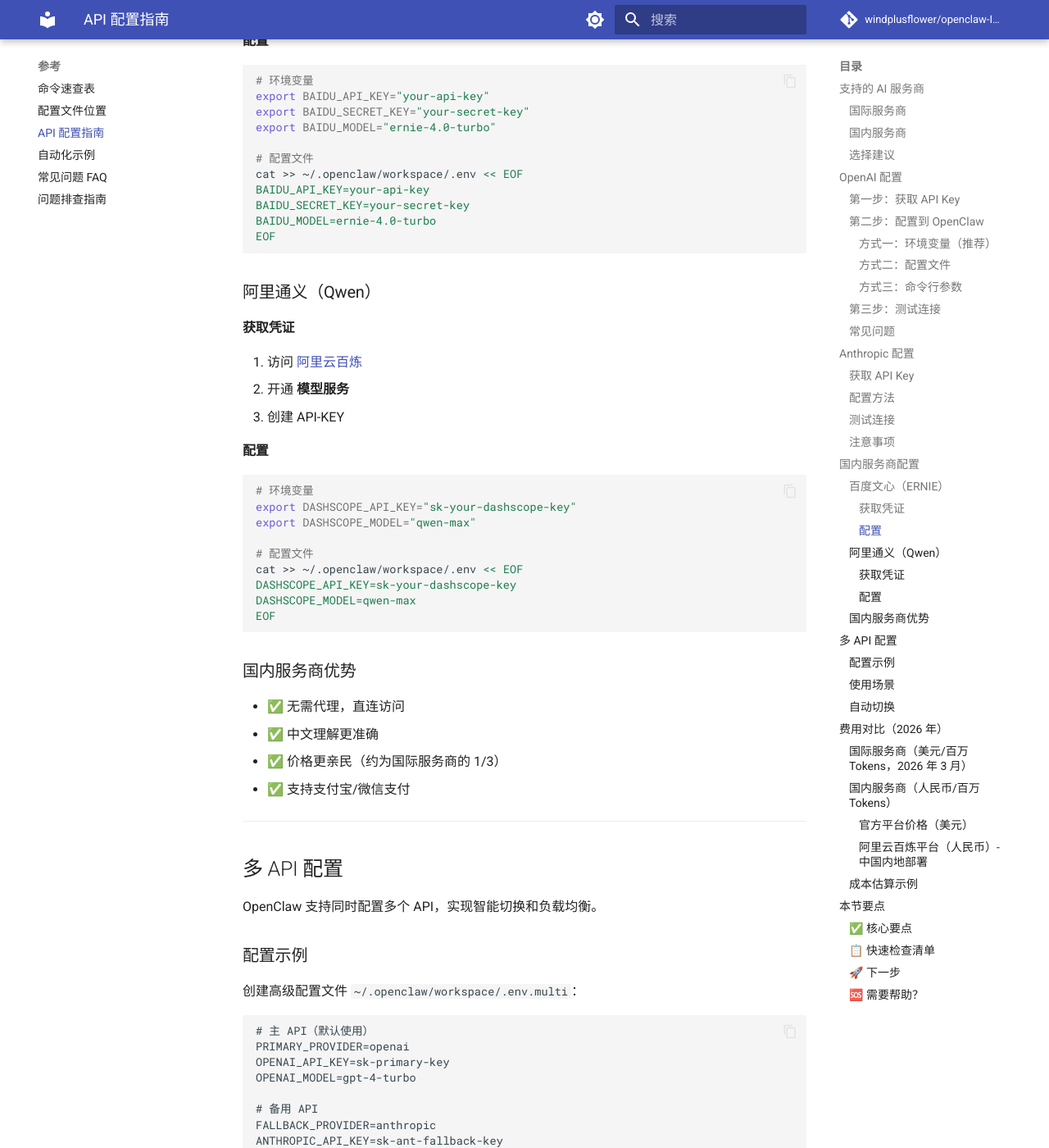
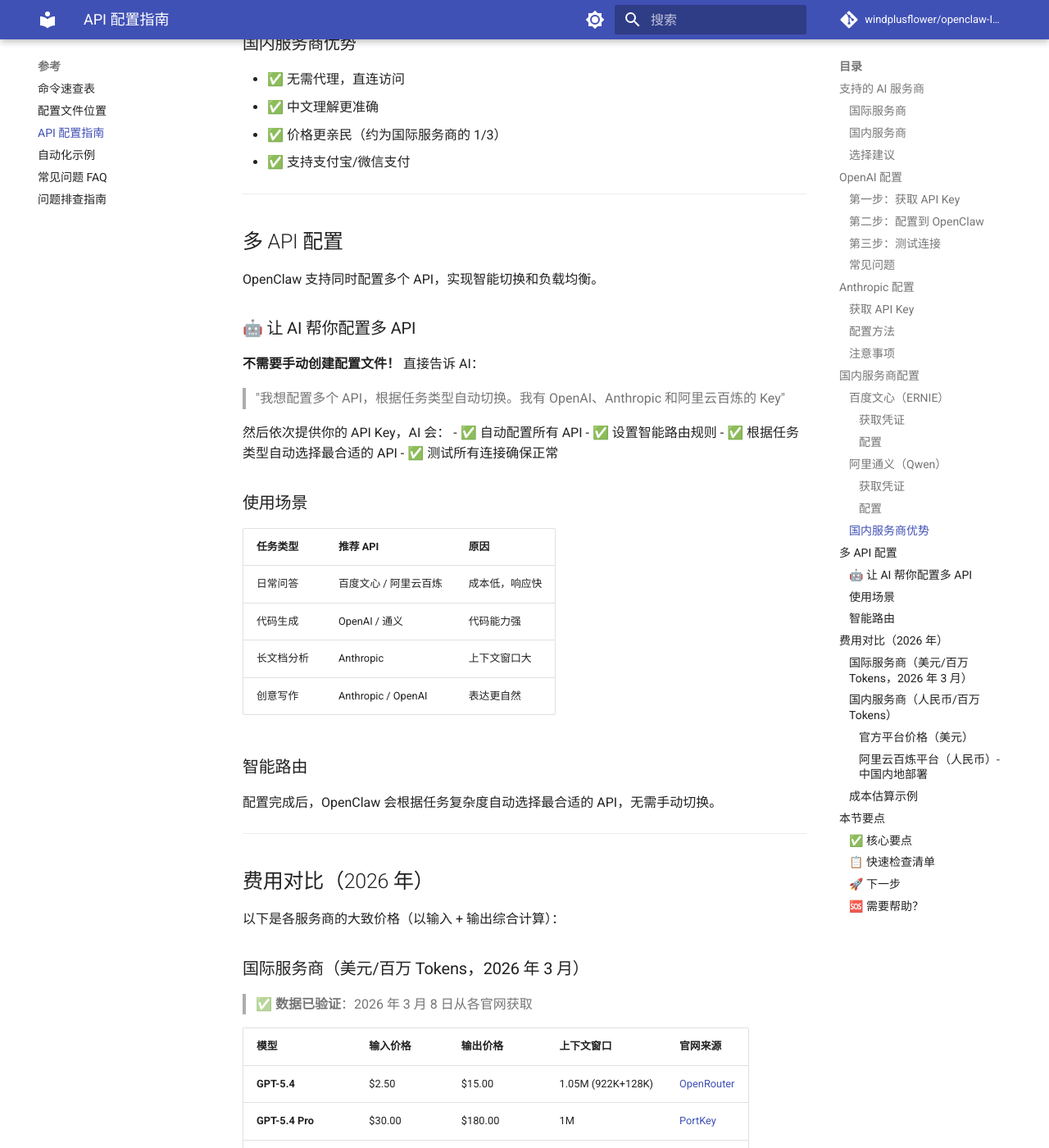
Before and after one commit to windplusflower/openclaw-Intro, an MkDocs documentation site: the page built from docs/03-reference/api-setup.md, in a window 1280 px wide and 1400 px high, scrolled down 4094 px. Shown: the whole window at 82% size. Built offline with MkDocs 1.6.1 and Material for MkDocs 9.7.7, drawn with Linux system fonts in a browser that asks for light colours; comment, search, counter and statistics services are not loaded; some of the changed text lies outside the part shown.

Commit message:
docs: 修改配置指南，引导用户让 AI 帮忙配置而非手动修改
- api-setup.md: 移除所有手动配置命令，改为引导用户让 AI 自动配置
- 02-token-concept.md: 更新 API Key 配置相关说明，强调让 AI 帮忙
- 核心理念：安装完成后，后续配置都让 AI 完成，用户只需提供 API Key

````diff
--- a/docs/03-reference/api-setup.md
+++ b/docs/03-reference/api-setup.md
@@ -50,58 +50,27 @@ OpenClaw 支持多种主流 AI 服务商，你可以根据需求选择：
 
 ### 第二步：配置到 OpenClaw
 
-OpenClaw 支持多种配置方式，选择最适合你的一种：
+**🤖 让 AI 帮你配置（推荐）**
 
-#### 方式一：环境变量（推荐）
+获取 API Key 后，**不需要手动修改任何配置文件**！直接告诉你的 AI 助手：
 
-在终端执行以下命令：
+> "我刚拿到了 OpenAI 的 API Key，帮我配置一下"
 
-```bash
-# 临时设置（当前会话有效）
-export OPENAI_API_KEY="sk-your-api-key-here"
+然后粘贴你的 API Key，AI 会自动帮你完成所有配置。
 
-# 永久设置（添加到 ~/.bashrc 或 ~/.zshrc）
-echo 'export OPENAI_API_KEY="sk-your-api-key-here"' >> ~/.bashrc
-source ~/.bashrc
-```
-
-#### 方式二：配置文件
-
-在 OpenClaw 工作区创建或编辑配置文件：
-
-```bash
-# 编辑配置
-nano ~/.openclaw/workspace/.env
-```
-
-添加以下内容：
-
-```env
-OPENAI_API_KEY=sk-your-api-key-here
-OPENAI_MODEL=gpt-4-turbo
-```
-
-#### 方式三：命令行参数
-
-启动时直接指定：
-
-```bash
-openclaw start --api-key sk-your-api-key-here --model gpt-4-turbo
-```
+**为什么让 AI 配置更好？**
+- ✅ 自动选择最适合的配置方式
+- ✅ 避免手动编辑配置文件出错
+- ✅ 自动测试连接，确认配置正确
+- ✅ 如果遇到问题，AI 会帮你排查
 
 ### 第三步：测试连接
 
-配置完成后，运行以下命令验证：
+配置完成后，**让 AI 自动测试**：
 
-```bash
-# 简单测试
-openclaw test-connection
+> "帮我测试一下 OpenAI 的连接是否正常"
 
-# 或发送测试消息
-openclaw send "你好，请回复一个表情符号"
-```
-
-如果看到正常回复，说明配置成功！
+AI 会自动发送测试请求并告诉你结果。如果配置有问题，AI 会帮你排查并修复。
 
 ### 常见问题
 
@@ -126,21 +95,13 @@ openclaw send "你好，请回复一个表情符号"
 
 ### 配置方法
 
-```bash
-# 环境变量
-export ANTHROPIC_API_KEY="sk-ant-your-key-here"
-export ANTHROPIC_MODEL="claude-sonnet-4"
+**🤖 让 AI 帮你配置**
 
-# 或写入配置文件
-echo 'ANTHROPIC_API_KEY=sk-ant-your-key-here' >> ~/.openclaw/workspace/.env
-echo 'ANTHROPIC_MODEL=claude-sonnet-4' >> ~/.openclaw/workspace/.env
-```
+获取 API Key 后，直接告诉你的 AI 助手：
 
-### 测试连接
+> "帮我配置 Anthropic 的 API，Key 是：sk-ant-xxx"
 
-```bash
-openclaw test-connection --provider anthropic
-```
+AI 会自动完成配置并测试连接。
 
 ### 注意事项
 
@@ -161,19 +122,15 @@ openclaw test-connection --provider anthropic
 
 #### 配置
 
-```bash
-# 环境变量
-export BAIDU_API_KEY="your-api-key"
-export BAIDU_SECRET_KEY="your-secret-key"
-export BAIDU_MODEL="ernie-4.0-turbo"
+**🤖 让 AI 帮你配置**
 
-# 配置文件
-cat >> ~/.openclaw/workspace/.env << EOF
-BAIDU_API_KEY=your-api-key
-BAIDU_SECRET_KEY=your-secret-key
-BAIDU_MODEL=ernie-4.0-turbo
-EOF
-```
+获取凭证后，直接告诉 AI：
+
+> "帮我配置百度千帆的 API，API Key 是 xxx，Secret Key 是 xxx"
+
+AI 会自动完成配置并测试连接。
+
+---
 
 ### 阿里通义（Qwen）
 
@@ -185,17 +142,13 @@ EOF
 
 #### 配置
 
-```bash
-# 环境变量
-export DASHSCOPE_API_KEY="sk-your-dashscope-key"
-export DASHSCOPE_MODEL="qwen-max"
+**🤖 让 AI 帮你配置**
 
-# 配置文件
-cat >> ~/.openclaw/workspace/.env << EOF
-DASHSCOPE_API_KEY=sk-your-dashscope-key
-DASHSCOPE_MODEL=qwen-max
-EOF
-```
+获取 API Key 后，直接告诉 AI：
+
+> "帮我配置阿里云百炼的 API，Key 是 sk-xxx"
+
+AI 会自动完成配置并测试连接。
 
 ### 国内服务商优势
 
@@ -210,52 +163,30 @@ EOF
 
 OpenClaw 支持同时配置多个 API，实现智能切换和负载均衡。
 
-### 配置示例
+### 🤖 让 AI 帮你配置多 API
 
-创建高级配置文件 `~/.openclaw/workspace/.env.multi`：
+**不需要手动创建配置文件！** 直接告诉 AI：
 
-```env
-# 主 API（默认使用）
-PRIMARY_PROVIDER=openai
-OPENAI_API_KEY=sk-primary-key
-OPENAI_MODEL=gpt-4-turbo
+> "我想配置多个 API，根据任务类型自动切换。我有 OpenAI、Anthropic 和阿里云百炼的 Key"
 
-# 备用 API
-FALLBACK_PROVIDER=anthropic
-ANTHROPIC_API_KEY=sk-ant-fallback-key
-ANTHROPIC_MODEL=claude-sonnet-4
-
-# 国内 API（用于简单任务节省成本）
-DOMESTIC_PROVIDER=baidu
-BAIDU_API_KEY=baidu-key
-BAIDU_SECRET_KEY=baidu-secret
-BAIDU_MODEL=ernie-4.0-turbo
-
-# 路由规则
-# simple: 使用国内 API
-# complex: 使用主 API
-# creative: 使用备用 API
-ROUTING_ENABLED=true
-```
+然后依次提供你的 API Key，AI 会：
+- ✅ 自动配置所有 API
+- ✅ 设置智能路由规则
+- ✅ 根据任务类型自动选择最合适的 API
+- ✅ 测试所有连接确保正常
 
 ### 使用场景
 
 | 任务类型 | 推荐 API | 原因 |
 |----------|----------|------|
-| 日常问答 | 百度文心 | 成本低，响应快 |
+| 日常问答 | 百度文心 / 阿里云百炼 | 成本低，响应快 |
 | 代码生成 | OpenAI / 通义 | 代码能力强 |
 | 长文档分析 | Anthropic | 上下文窗口大 |
 | 创意写作 | Anthropic / OpenAI | 表达更自然 |
 
-### 自动切换
+### 智能路由
 
-启用智能路由后，OpenClaw 会根据任务复杂度自动选择：
-
-```bash
-# 启用路由
-openclaw config set routing.enabled true
-openclaw config set routing.strategy auto
-```
+配置完成后，OpenClaw 会根据任务复杂度自动选择最合适的 API，无需手动切换。
 
 ---
 
@@ -331,16 +262,16 @@ openclaw config set routing.strategy auto
 
 1. **选择服务商**：根据需求选择国际或国内服务商
 2. **获取密钥**：在对应平台创建并复制 API Key
-3. **配置方式**：推荐环境变量或配置文件
-4. **测试验证**：使用 `test-connection` 确认配置正确
-5. **多 API 策略**：可配置多个 API 实现成本优化
+3. **配置方式**：**让 AI 帮你配置**（最简单、最安全）
+4. **测试验证**：AI 会自动测试连接并告诉你结果
+5. **多 API 策略**：告诉 AI 你有多个 Key，它会自动设置智能路由
 
 ### 📋 快速检查清单
 
 - [ ] 已选择适合的 AI 服务商
 - [ ] 已获取 API Key 并安全保存
-- [ ] 已配置环境变量或配置文件
-- [ ] 已通过连接测试
+- [ ] **已让 AI 帮忙完成配置**
+- [ ] AI 已确认连接正常
 - [ ] 了解各服务商的价格差异
 
 ### 🚀 下一步
````
Also changed, not shown: docs/01-ai-intro/02-token-concept.md (+4 -5 lines).
